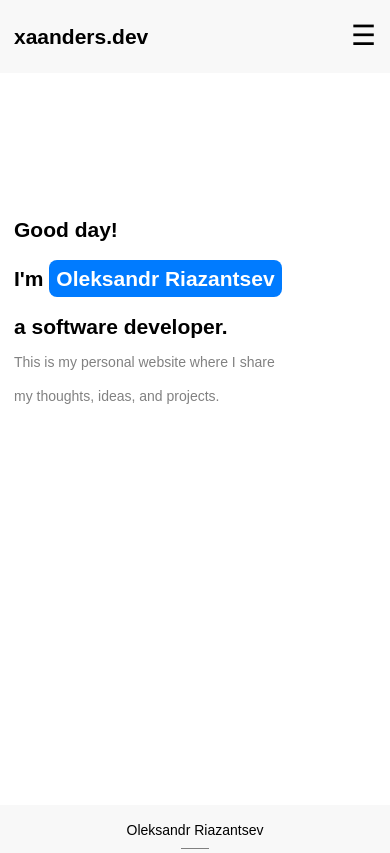
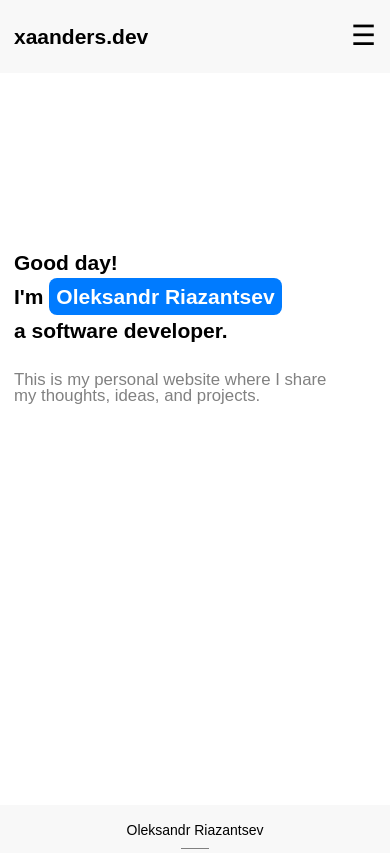
Before and after one commit to xaanders/xaanders, a plain HTML site: page index.html in a window 390 px wide. Shown: the top 853 px of the page. Drawn offline with Linux system fonts and the light colour scheme.

Commit message:
adjust introduction styling

```diff
--- a/index.html
+++ b/index.html
@@ -34,17 +34,17 @@
             <div class="wrapper">
                 <article class="content">
                     <div class="introduction">
-                        <h1 class="introduction-text">Good day! <br>
+                        <h1 class="introduction-heading"><span class="greeting">Good day!</span> <br>
                             I'm <span class="highlight">Oleksandr Riazantsev<span class="hide">,</span></span>
                             <br class="phones">
                             a software developer.
                             <br>
-                            <span class="introduction-text-bottom">
-                                This is my personal website where I share
-                                <br>
-                                my thoughts, ideas, and projects.
-                            </span>
                         </h1>
+                        <span class="introduction-text-bottom">
+                            This is my personal website where I share
+                            <br>
+                            my thoughts, ideas, and projects.
+                        </span>
                     </div>
                     <!-- Add any additional content here -->
                 </article>
--- a/src/styles.css
+++ b/src/styles.css
@@ -160,28 +160,38 @@ section {
 /* New styles for the introduction */
 .introduction {
   display: flex;
-  justify-content: start;
-  align-items: center;
+  justify-content: center;
+  align-items: start;
+  flex-direction: column;
+  gap: 1rem;
   min-height: 50vh;
 }
 
-.introduction-text {
+.introduction-heading {
   border-radius: 8px;
-  margin-bottom: 2rem;
 }
 
-.introduction-text .highlight {
+.introduction-heading .highlight {
   font-size: 1.5rem;
   background-color: #007bff;
   color: #ffffff;
   padding: 0.5rem;
-  line-height: 3;
   border-radius: 8px;
 }
 
-.introduction-text p {
+.introduction-heading p {
   margin: 0;
   padding: 0;
+}
+
+.introduction-heading .phones {
+  display: none;
+}
+.introduction-text-bottom {
+  font-size: 1.2rem;
+  color: #818181;
+  font-weight: 400;
+  line-height: 1;
 }
 
 .answer-item {
@@ -324,22 +334,14 @@ footer {
   }
 }
 
-.introduction-text .phones {
-  display: none;
-}
-.introduction-text-bottom {
-  font-size: 1.2rem;
-  color: #818181;
-  font-weight: 400;
-}
 @media (max-width: 480px) {
-  .introduction-text .hide {
+  .introduction-heading .hide {
     display: none;
   }
-  .introduction-text .phones {
+  .introduction-heading .phones {
     display: block;
   }
-  .introduction-text .introduction-text-bottom {
+  .introduction-heading .introduction-text-bottom {
     font-size: 1rem;
     color: #818181;
     font-weight: 400;
```
